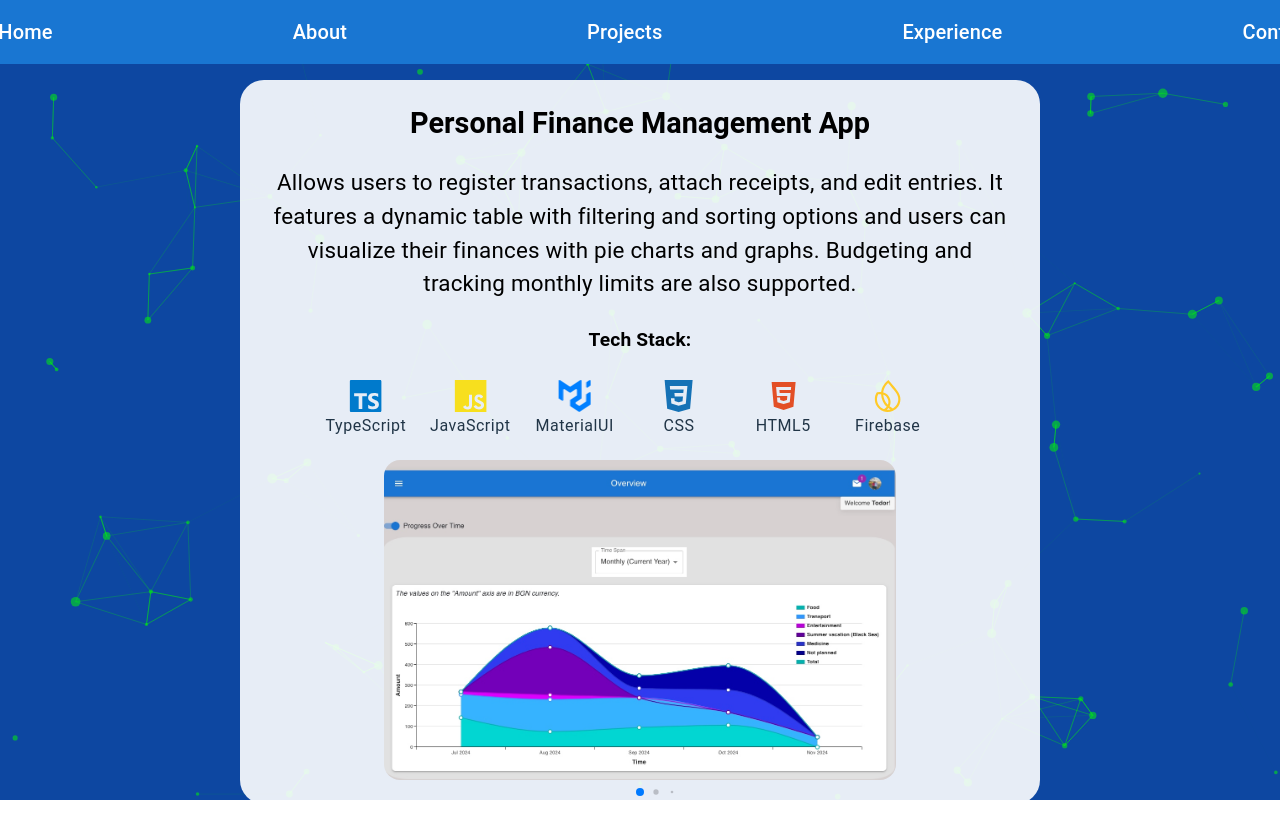
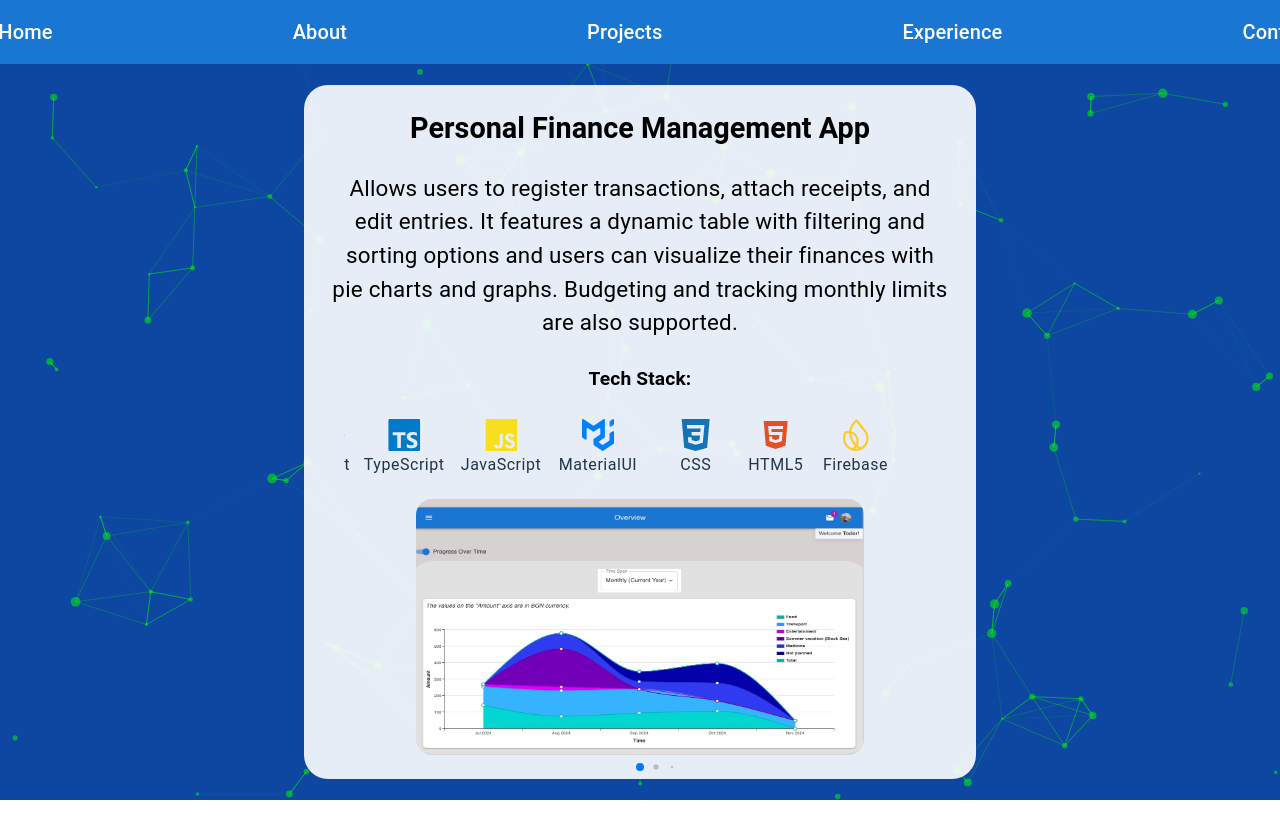
Before and after one commit to todor-savov/personal-portfolio, a React (Vite) app in the folder personal-portfolio/: page /projects in a window 1280 px wide. Built offline with nearby package versions, Linux system fonts and the light colour scheme.

Commit message:
Modify max-width for main containers in each custom component (Home, About, Projects, Experience, Contact) to improve appearance on devices with min-width 1025px (desktop/laptops)

```diff
--- a/personal-portfolio/src/components/About/About.css
+++ b/personal-portfolio/src/components/About/About.css
@@ -184,7 +184,7 @@
 
 @media (min-width: 1025px) {
     .main-container {
-        max-width: 65vw;
+        max-width: 50vw;
     }
 
     .first-container {
--- a/personal-portfolio/src/components/Contact/Contact.css
+++ b/personal-portfolio/src/components/Contact/Contact.css
@@ -252,7 +252,7 @@
 
 @media (min-width: 1025px) {
     .contact-container {
-        max-width: 60vw;
+        max-width: 40vw;
         padding: 1.5rem;
     }
 
--- a/personal-portfolio/src/components/Experience/Experience.css
+++ b/personal-portfolio/src/components/Experience/Experience.css
@@ -107,7 +107,8 @@ span.experience-date.vertical-timeline-element-date {
 
 @media (min-width: 1025px) {
     .experience-container {
-        padding: 1.5rem;
+        padding: 1rem;
+        max-width: 50vw;
     }
 
     #experience-title {
--- a/personal-portfolio/src/components/Home/Home.css
+++ b/personal-portfolio/src/components/Home/Home.css
@@ -155,8 +155,8 @@ div#tech-set.MuiBox-root.css-0 {
     }
 
     .logo-animation {
-        width: 30vw;
-        height: 20vw;
+        width: 20vw;
+        height: 15vw;
     }
 
     .social-icons-home a svg {
--- a/personal-portfolio/src/components/Projects/Projects.css
+++ b/personal-portfolio/src/components/Projects/Projects.css
@@ -215,7 +215,7 @@
 
 @media (min-width: 1025px) {
   .swiper-container {
-    max-width: 60vw;
+    max-width: 50vw;
   }
 
   .text-container {
@@ -253,7 +253,7 @@
   }
 
   .image-container img {
-    width: 40vw;
-    height: 25vw;
+    width: 35vw;
+    height: 20vw;
   }
 }
```
